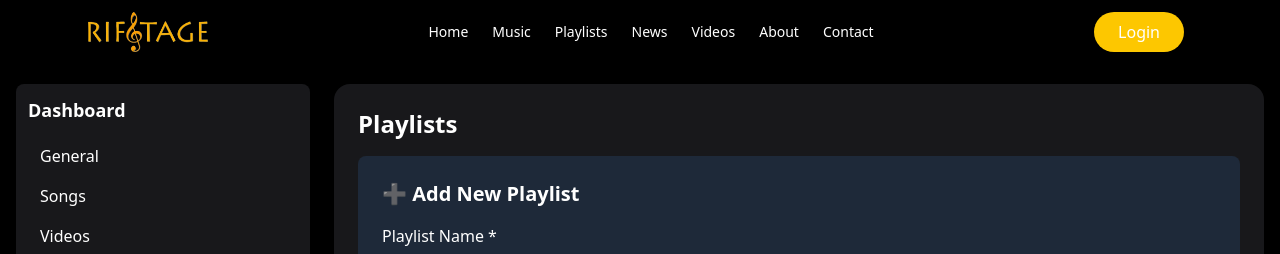
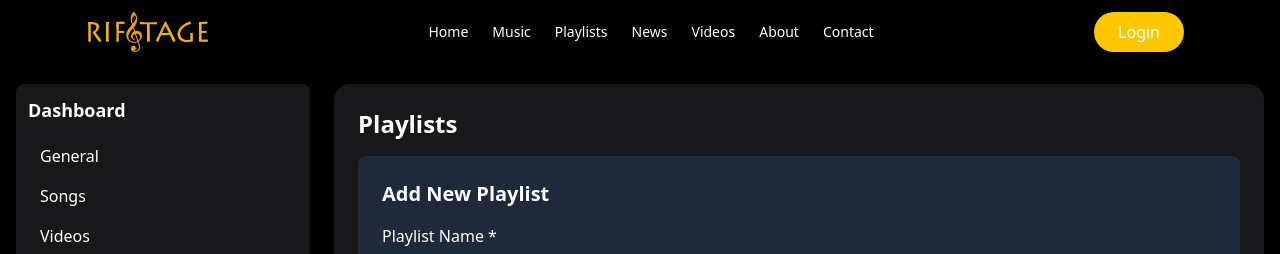
Before and after one commit to abdelrhman-mostafa95/Rifstage, a Next.js app: page /dashboard/playlists in a window 1280 px wide. Shown: the top 254 px of the page. Built offline with nearby package versions, Linux system fonts and the light colour scheme; no server answers; the database is empty.

Commit message:
Refactor PlaylistForm header text for clarity; remove emojis from titles

```diff
--- a/components/forms/PlaylistForm.js
+++ b/components/forms/PlaylistForm.js
@@ -50,7 +50,7 @@ export default function PlaylistForm({ onSuccess, editItem, onCancelEdit }) {
     return (
         <div className="bg-gray-800 rounded-lg p-6 mb-6">
             <h2 className="text-xl font-bold text-white mb-4">
-                {editItem ? "🎧 Edit Playlist" : "➕ Add New Playlist"}
+                {editItem ? "Edit Playlist" : "Add New Playlist"}
             </h2>
 
             <form onSubmit={handleSubmit} className="space-y-4">
```
